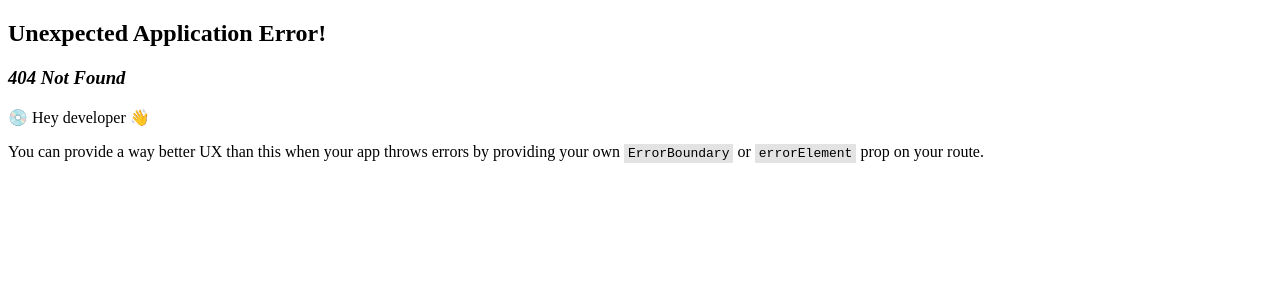
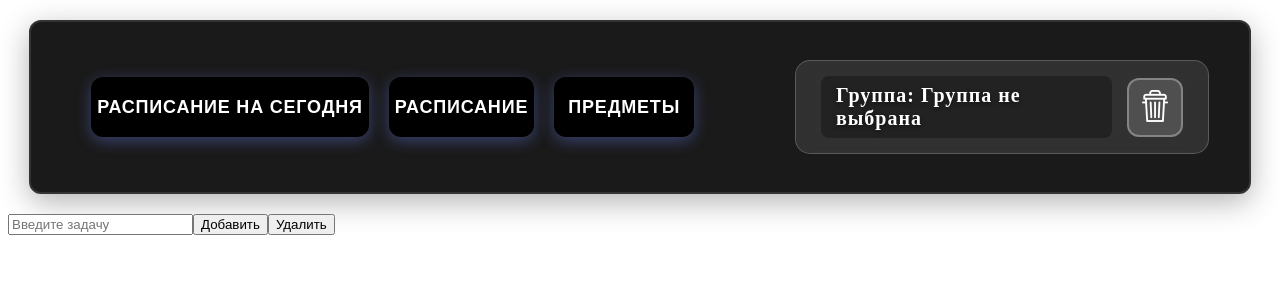
Before and after one commit to kromon3/New_GASU_schedule, a React (Vite) app in the folder 1-sesion/: page /todolist in a window 1280 px wide. Before the commit this address had no page. Shown: the top 300 px of the page. Built offline with nearby package versions, Linux system fonts and the light colour scheme.

Commit message:
Обновленный дизайн и использован UX-UI паттерн List-Detai

```diff
--- a/1-sesion/src/Header/GroupSelection/GroupSelection.css
+++ b/1-sesion/src/Header/GroupSelection/GroupSelection.css
@@ -49,3 +49,20 @@
 .group-item:hover {
     background: #e0e0e0;
 }
+.Header-button_modile {
+    margin-bottom: 12px;
+    flex: 1;
+    min-width: 140px;
+    height: 60px;
+    background: black;
+    color: white;
+    border: none;
+    border-radius: 12px;
+    cursor: pointer;
+    font-size: 18px;
+    font-weight: 700;
+    letter-spacing: 0.8px;
+    text-transform: uppercase;
+    box-shadow: 0 4px 15px rgba(102, 126, 234, 0.4);
+    transition: all 0.4s cubic-bezier(0.175, 0.885, 0.32, 1.275);
+}
--- a/1-sesion/src/Header/GroupSelection/ScheduleSelection.tsx
+++ b/1-sesion/src/Header/GroupSelection/ScheduleSelection.tsx
@@ -1,31 +1,23 @@
+// ScheduleSelection.jsx
 import { Link } from "react-router-dom";
-import "../header.css";
+import "./GroupSelection.css";
+
 const ScheduleSelection = () => {
+  return (
+      <div className="group-selection-container">
+        <button className="Header-button_modile">
+          <Link to="/schedule_to_day" className="link_a">Расписание на сегодня</Link>
+        </button>
+        <br/>
+        <button className="Header-button_modile">
+          <Link to="/schedule" className="link_a">Расписание</Link>
+        </button>
+        <br/>
+        <button className="Header-button_modile">
+          <Link to="/subject" className="link_a">Предметы</Link>
+        </button>
+      </div>
+  );
+};
 
-    return (
-        <div className="menu-panel">
-      <span>
-        <button className="Header-button">
-          <Link to="/schedule_to_day" className="link_a">
-            Расписание на сегодня
-          </Link>
-        </button>
-      </span>
-            <span>
-        <button className="Header-button">
-          <Link to="/schedule" className="link_a">
-            Расписание
-          </Link>
-        </button>
-      </span>
-            <span>
-        <button className="Header-button">
-          <Link to="/subject" className="link_a">
-            Предметы
-          </Link>
-        </button>
-      </span>
-        </div>
-    );
-}
 export default ScheduleSelection;
--- a/1-sesion/src/Header/header.tsx
+++ b/1-sesion/src/Header/header.tsx
@@ -1,63 +1,76 @@
-// Header.js
-import "./header.css"
+// src/Header/header.tsx
+import "./header.css";
 import GroupSelection from "./GroupSelection/GroupSelection.tsx";
+import ScheduleSelection from "./GroupSelection/ScheduleSelection"; // ← просто так, без .jsx и папки
 import { Link } from "react-router-dom";
-import { useContext, useState } from 'react';
-import { GrupNameContext } from '../contexts/GrupNameContext.tsx';
-import ScheduleSelection from "./GroupSelection/ScheduleSelection.tsx";
+import { useContext, useState } from "react";
+import { GrupNameContext } from "../contexts/GrupNameContext";
+
 function Header() {
-    // Получаем данные из контекста
     const { grupName, setGrupName } = useContext(GrupNameContext);
     const [showGroupSelection, setShowGroupSelection] = useState(false);
-    const [isActive, setIsActive] = useState(false);
+    const [showScheduleMenu, setShowScheduleMenu] = useState(false); // ← новое состояние
     const handleClearGroup = () => {
-        setGrupName('Группа не выбрана');
-    }
-
+        setGrupName("Группа не выбрана");
+    };
     const handleSelectGroup = (selectedGroup) => {
         setGrupName(selectedGroup);
         setShowGroupSelection(false);
-    }
-    const handleClick = () => {
-        setIsActive(!isActive);
-
     };
-
     return (
         <>
-            <div className={'main_Module'}>
-                <div className={'Header-contener_button'}>
-                    <span><button className={'Header-button list switch'}><img src="/icons8-маркированный-список-50%20(1).png" alt=""/></button></span>
-                    <span><button className={'Header-button'}><Link to="/schedule_to_day" className={'link_a'}>Расписание на сегодня</Link></button></span>
-                    <span><button className={'Header-button'}><Link to="/schedule" className={'link_a'}>Расписание</Link></button></span>
-                    <span><button className={'Header-button'}><Link to="/subject" className={'link_a'}>Предметы</Link></button></span>
-                    <span><button className={`Header-button list ${isActive ? 'ActiveTrue' : 'ActiveFalse'}`} onClick={handleClick}><img src="/icons8.gif" alt="todo list"/></button></span>
-                </div>
-
-                <div className={'Header-contener_grop'}>
-                    <span
-                        className={'Header-contener_grop_Name'}
-                        onClick={() => {
-                            if(grupName === 'Группа не выбрана'){
-                                setShowGroupSelection(true);
-                            }
-                        }}
-                        style={{ cursor: grupName === 'Группа не выбрана' ? 'pointer' : 'default' }}
-                    >
-                        Группа: <strong>{grupName}</strong>
-                    </span>
-                    <span>
-                        <button className={'Header-contener_grop_button'} onClick={handleClearGroup}>
-                            <img src="/1483063.png" alt="Очистить группу" className={'Header-contener_grop_img'}/>
-                        </button>
-                    </span>
-                </div>
-            </div>
             {showGroupSelection && (
                 <div className="group-selection-modal">
                     <GroupSelection onSelectGroup={handleSelectGroup} />
                 </div>
             )}
+            {showScheduleMenu && <ScheduleSelection />}
+            <div className="main_Module">
+                <div className="Header-contener_button">
+                    <span>
+            <button
+                className="Header-button list switch"
+                onClick={() => setShowScheduleMenu(true)}
+            >
+              <img src="/icons8-маркированный-список-50%20(1).png" alt="Меню" />
+            </button>
+          </span>
+                    <span>
+            <button className="Header-button">
+              <Link to="/schedule_to_day" className="link_a">Расписание на сегодня</Link>
+            </button>
+          </span>
+                    <span>
+            <button className="Header-button">
+              <Link to="/schedule" className="link_a">Расписание</Link>
+            </button>
+          </span>
+                    <span>
+            <button className="Header-button">
+              <Link to="/subject" className="link_a">Предметы</Link>
+            </button>
+          </span>
+                </div>
+
+                <div className="Header-contener_grop">
+          <span
+              className="Header-contener_grop_Name"
+              onClick={() => {
+                  if (grupName === "Группа не выбрана") {
+                      setShowGroupSelection(true);
+                  }
+              }}
+              style={{ cursor: grupName === "Группа не выбрана" ? "pointer" : "default" }}
+          >
+            Группа: <strong>{grupName}</strong>
+          </span>
+                    <span>
+            <button className="Header-contener_grop_button" onClick={handleClearGroup}>
+              <img src="/1483063.png" alt="Очистить группу" className="Header-contener_grop_img" />
+            </button>
+          </span>
+                </div>
+            </div>
         </>
     );
 }
--- /dev/null
+++ b/1-sesion/src/todolist/TodoList.tsx
@@ -0,0 +1,39 @@
+import React from "react";
+import Header from "../Header/header.tsx";
+
+function TodoList() {
+    const [value, setValue] = React.useState([]); // массив задач
+    const [inpValue, setInpValue] = React.useState('');
+
+    const handleAdd = () => {
+        if (inpValue) {
+            setValue(prev => [...prev, inpValue]);
+            setInpValue('');
+        }
+    };
+
+    return (
+        <>
+            <Header />
+            <div>
+                <input
+                    value={inpValue}
+                    onChange={(e) => setInpValue(e.target.value)}
+                    placeholder="Введите задачу"
+                />
+                <button onClick={handleAdd}>Добавить</button>
+
+                <button>Удалить</button>
+            </div>
+            <div>
+                {value.map((item) => (
+                    <div>
+                        <h1>{item}</h1>
+                    </div>
+                ))}
+            </div>
+        </>
+    );
+}
+
+export default TodoList;
```
Also changed, not shown: 1-sesion/src/main.tsx (+5 -4 lines).
